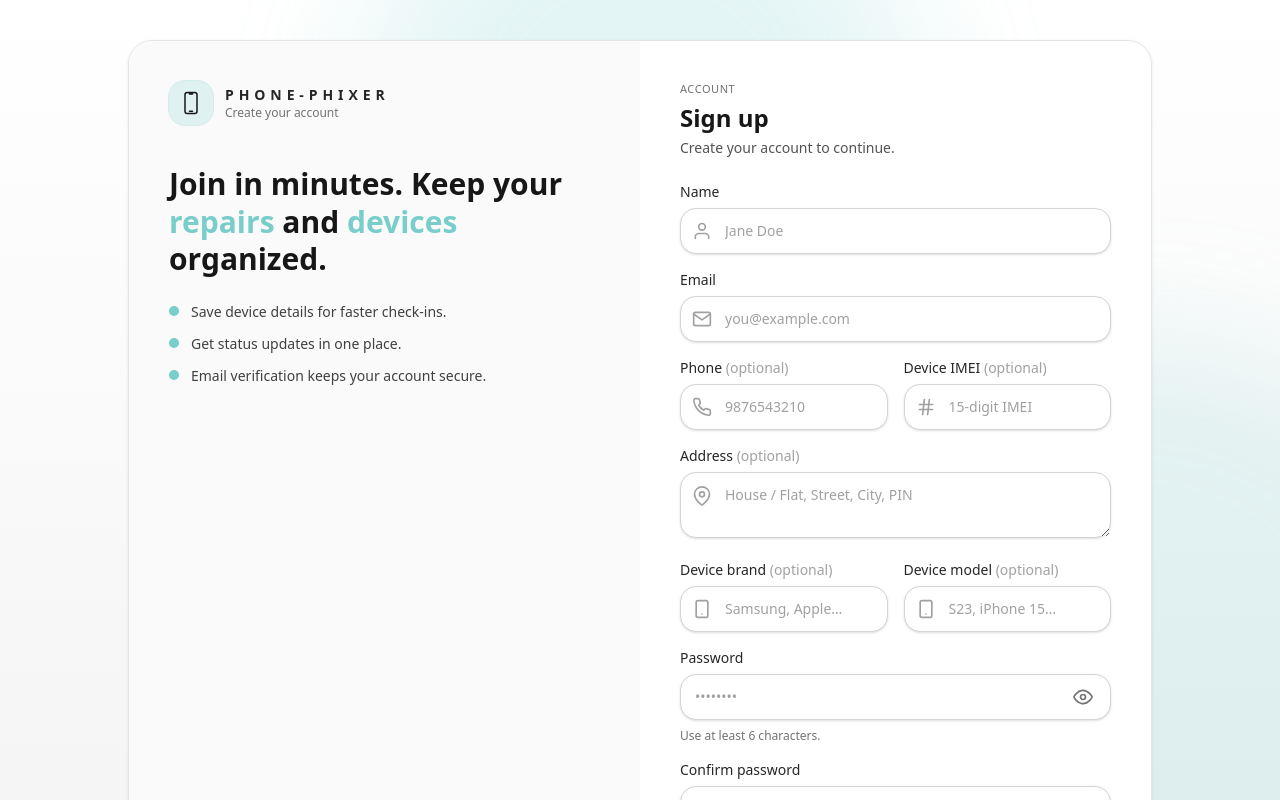
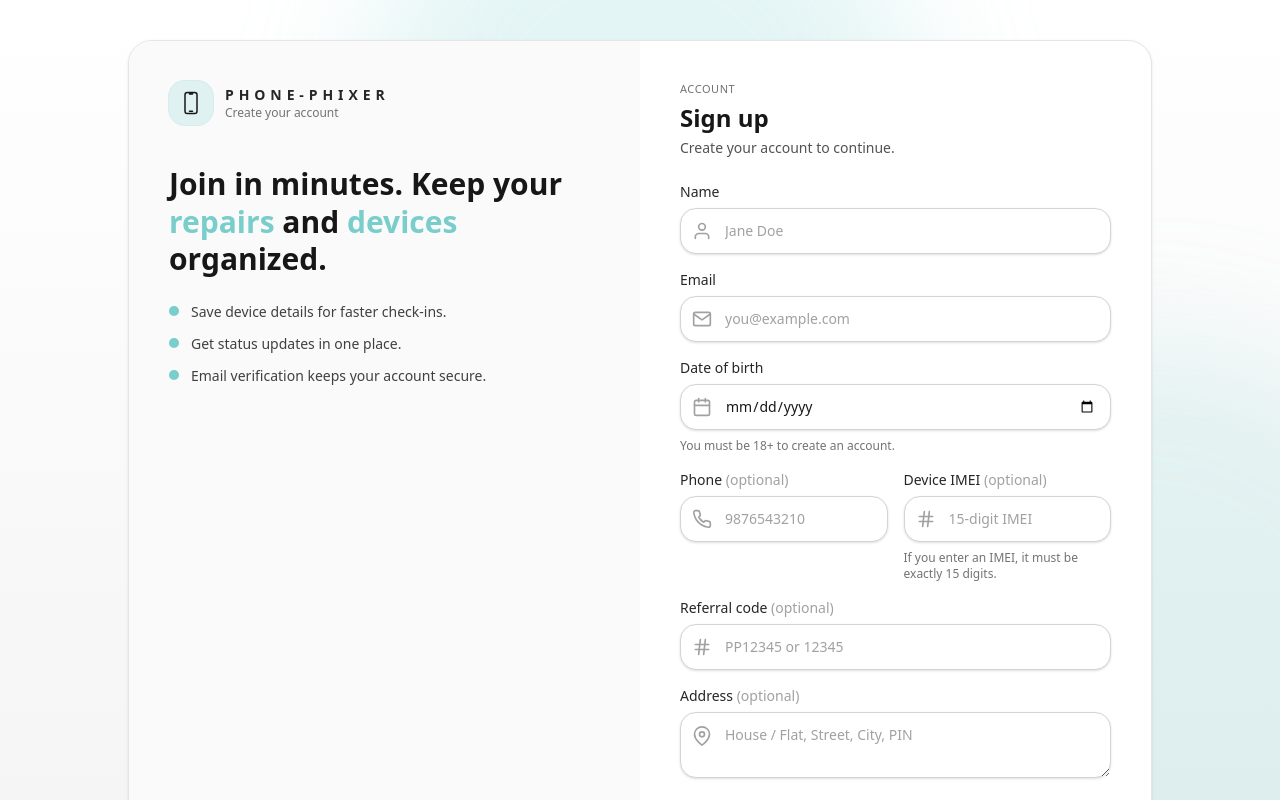
Before and after one commit to Ayushh-patell/phone-phixer, a React (Vite) app in the folder frontend/: page /signup in a window 1280 px wide. Shown: the top 800 px of the page. Built offline with nearby package versions, Linux system fonts and the light colour scheme; no server answers.

Commit message:
new uncommon changes

```diff
--- a/frontend/src/Dashboard.jsx
+++ b/frontend/src/Dashboard.jsx
@@ -283,6 +283,14 @@ function Dashboard() {
                       <FiStar className="h-4 w-4" />
                       {user?.star?.name || "Star"}
                     </div>
+
+                    <div
+                      onClick={handleLogout}
+                     className="inline-flex items-center gap-2 rounded-full border border-neutral-200 bg-black px-3 py-1.5 text-xs text-neutral-100">
+                      Logout
+                    </div>
+
+
                   </div>
                 </div>
               </div>
--- a/frontend/src/pages/EmailVerifcation.jsx
+++ b/frontend/src/pages/EmailVerifcation.jsx
@@ -74,9 +74,11 @@ function VerifyEmailPage() {
     setInfo("");
     setVerifying(true);
     try {
-      await verifyEmailCode({ userId, code: clean });
+      const res = await verifyEmailCode({ userId, code: clean });
+
       setInfo("Email verified. Redirecting…");
-      setTimeout(() => navigate("/login"), 900);
+      sessionStorage.setItem('referralCode', res.referralCode);
+      setTimeout(() => navigate(`/login?ref=${res.referralCode}`), 900);
     } catch (err) {
       setError(err.message || "Verification failed.");
     } finally {
--- a/frontend/src/pages/Login.jsx
+++ b/frontend/src/pages/Login.jsx
@@ -1,6 +1,6 @@
 // src/pages/Login.jsx
-import React, { useMemo, useState } from "react";
-import { Link, useNavigate } from "react-router-dom";
+import React, { useEffect, useMemo, useState } from "react";
+import { Link, useNavigate, useSearchParams } from "react-router-dom";
 import { login } from "../api/auth";
 import { HiOutlineDevicePhoneMobile } from "react-icons/hi2";
 import {
@@ -15,13 +15,27 @@ import {
 
 function LoginPage() {
   const navigate = useNavigate();
+  const [searchParams] = useSearchParams();
 
-  const [email, setEmail] = useState("");
+  const [email, setEmail] = useState(""); // used as "Referral Code"
   const [password, setPassword] = useState("");
   const [showPassword, setShowPassword] = useState(false);
 
   const [loading, setLoading] = useState(false);
   const [error, setError] = useState("");
+
+  // ✅ Prefill referral code from ?ref= or sessionStorage("referralCode")
+  useEffect(() => {
+    const fromQuery = searchParams.get("ref");
+    const fromSession = sessionStorage.getItem("referralCode");
+    const referralCode = (fromQuery || fromSession || "").trim();
+
+    if (referralCode) {
+      setEmail(referralCode);
+      // keep it around so refresh/navigation still has it
+      sessionStorage.setItem("referralCode", referralCode);
+    }
+  }, [searchParams]);
 
   const inputClass = useMemo(
     () =>
@@ -40,7 +54,7 @@ function LoginPage() {
 
     try {
       const data = await login(email.trim(), password);
-      localStorage.setItem("token", data.token);
+      sessionStorage.setItem("token", data.token);
       if (data.user) localStorage.setItem("user", JSON.stringify(data.user));
       navigate("/dashboard");
     } catch (err) {
@@ -110,7 +124,6 @@ function LoginPage() {
                     </p>
                   </div>
                 </div>
-
               </div>
 
               <div className="mt-10 text-xs text-neutral-500">
@@ -141,7 +154,7 @@ function LoginPage() {
                   Log in
                 </h2>
                 <p className="mt-1 text-sm text-neutral-600">
-                  Use your email and password to continue.
+                  Use your Referral code and password to continue.
                 </p>
               </div>
 
@@ -160,17 +173,16 @@ function LoginPage() {
                     htmlFor="email"
                     className="block text-sm font-medium text-neutral-800 mb-1.5"
                   >
-                    Email
+                    Referral Code
                   </label>
                   <div className="relative">
                     <input
                       id="email"
-                      type="email"
+                      type="text"
                       className={`${inputClass} pl-11`}
                       value={email}
                       onChange={(e) => setEmail(e.target.value)}
-                      placeholder="you@example.com"
-                      autoComplete="email"
+                      placeholder="Your Referral code"
                       required
                     />
                     <div className="absolute left-3 top-1/2 -translate-y-1/2 text-neutral-400">
@@ -241,7 +253,10 @@ function LoginPage() {
 
               <div className="mt-6 rounded-3xl border border-neutral-200 bg-neutral-50 px-4 py-3 text-sm text-neutral-700">
                 Don&apos;t have an account?{" "}
-                <Link to="/signup" className="font-semibold text-neutral-900 hover:underline">
+                <Link
+                  to="/signup"
+                  className="font-semibold text-neutral-900 hover:underline"
+                >
                   Sign up
                 </Link>
               </div>
--- a/frontend/src/pages/SIgnup.jsx
+++ b/frontend/src/pages/SIgnup.jsx
@@ -13,6 +13,7 @@ import {
   FiHash,
   FiAlertTriangle,
   FiCheckCircle,
+  FiCalendar,
 } from "react-icons/fi";
 import { HiOutlineDevicePhoneMobile } from "react-icons/hi2";
 
@@ -22,6 +23,7 @@ function SignupPage() {
   const [form, setForm] = useState({
     name: "",
     email: "",
+    dob: "", // NEW
     password: "",
     confirmPassword: "",
     phone: "",
@@ -29,6 +31,7 @@ function SignupPage() {
     deviceBrand: "",
     deviceModel: "",
     deviceImei: "",
+    referralCode: "", // NEW (optional)
   });
 
   const [showPassword, setShowPassword] = useState(false);
@@ -52,7 +55,30 @@ function SignupPage() {
 
   function handleChange(e) {
     const { name, value } = e.target;
+
+    // Keep IMEI digits-only (optional but helps)
+    if (name === "deviceImei") {
+      const digitsOnly = value.replace(/\D/g, "");
+      setForm((prev) => ({ ...prev, [name]: digitsOnly }));
+      return;
+    }
+
     setForm((prev) => ({ ...prev, [name]: value }));
+  }
+
+  function calculateAge(dobStr) {
+    // dobStr expected like "YYYY-MM-DD" from <input type="date">
+    const dob = new Date(dobStr);
+    if (Number.isNaN(dob.getTime())) return null;
+
+    const today = new Date();
+    let age = today.getFullYear() - dob.getFullYear();
+
+    const m = today.getMonth() - dob.getMonth();
+    if (m < 0 || (m === 0 && today.getDate() < dob.getDate())) {
+      age -= 1;
+    }
+    return age;
   }
 
   async function handleSubmit(e) {
@@ -65,23 +91,45 @@ function SignupPage() {
       return;
     }
 
+    // DOB required + 18+ check
+    const dobTrimmed = String(form.dob || "").trim();
+    if (!dobTrimmed) {
+      setError("Date of birth is required.");
+      return;
+    }
+    const age = calculateAge(dobTrimmed);
+    if (age === null) {
+      setError("Please enter a valid date of birth.");
+      return;
+    }
+    if (age < 18) {
+      setError("You must be at least 18 years old to sign up.");
+      return;
+    }
+
+    // IMEI: if provided, must be 15 chars
     const imei = form.deviceImei.trim();
     if (imei && imei.length !== 15) {
       setError("IMEI must be 15 digits.");
       return;
     }
 
+    // Optional referral code
+    const referralCode = form.referralCode.trim();
+
     setLoading(true);
     try {
       const payload = {
         name: form.name.trim(),
         email: form.email.trim(),
+        dob: dobTrimmed, // NEW (string)
         password: form.password,
         phone: form.phone.trim() || undefined,
         address: form.address.trim() || undefined,
         deviceBrand: form.deviceBrand.trim() || undefined,
         deviceModel: form.deviceModel.trim() || undefined,
         deviceImei: imei || undefined,
+        referralCode: referralCode || undefined, // NEW (optional)
       };
 
       const data = await registerUser(payload);
@@ -151,18 +199,6 @@ function SignupPage() {
                     <p>Email verification keeps your account secure.</p>
                   </div>
                 </div>
-
-                {/* <div className="mt-8 rounded-2xl border border-neutral-200 bg-white p-5">
-                  <div className="flex items-start gap-3">
-                    <div className="mt-0.5 grid h-10 w-10 place-items-center rounded-xl bg-prim/20 ring-1 ring-prim/30 text-neutral-900">
-                      <FiHash className="h-5 w-5" />
-                    </div>
-                    <p className="text-xs text-neutral-600">
-                      IMEI is optional, but helps identify your device faster
-                      (15 digits).
-                    </p>
-                  </div>
-                </div> */}
               </div>
 
               <div className="mt-10 text-xs text-neutral-500">
@@ -261,6 +297,30 @@ function SignupPage() {
                   </div>
                 </div>
 
+                {/* DOB (NEW) */}
+                <div>
+                  <label htmlFor="dob" className={labelClass}>
+                    Date of birth
+                  </label>
+                  <div className="relative">
+                    <input
+                      id="dob"
+                      name="dob"
+                      type="date"
+                      className={`${inputClass} pl-11`}
+                      value={form.dob}
+                      onChange={handleChange}
+                      required
+                    />
+                    <div className="absolute left-3 top-1/2 -translate-y-1/2 text-neutral-400">
+                      <FiCalendar className="h-5 w-5" />
+                    </div>
+                  </div>
+                  <p className="mt-2 text-xs text-neutral-500">
+                    You must be 18+ to create an account.
+                  </p>
+                </div>
+
                 {/* Phone + IMEI */}
                 <div className="grid grid-cols-1 sm:grid-cols-2 gap-4">
                   <div>
@@ -302,6 +362,31 @@ function SignupPage() {
                       <div className="absolute left-3 top-1/2 -translate-y-1/2 text-neutral-400">
                         <FiHash className="h-5 w-5" />
                       </div>
+                    </div>
+                    <p className="mt-2 text-xs text-neutral-500">
+                      If you enter an IMEI, it must be exactly 15 digits.
+                    </p>
+                  </div>
+                </div>
+
+                {/* Referral Code (NEW, optional) */}
+                <div>
+                  <label htmlFor="referralCode" className={labelClass}>
+                    Referral code{" "}
+                    <span className="text-neutral-400">(optional)</span>
+                  </label>
+                  <div className="relative">
+                    <input
+                      id="referralCode"
+                      name="referralCode"
+                      className={`${inputClass} pl-11`}
+                      value={form.referralCode}
+                      onChange={handleChange}
+                      placeholder="PP12345 or 12345"
+                      autoComplete="off"
+                    />
+                    <div className="absolute left-3 top-1/2 -translate-y-1/2 text-neutral-400">
+                      <FiHash className="h-5 w-5" />
                     </div>
                   </div>
                 </div>
```
Also changed, not shown: frontend/src/component/TopMetrics.jsx (+4 -4 lines), 2 other files (tests, documents, lock files or other folders). Lines whose indentation alone changed are shown as unchanged.
